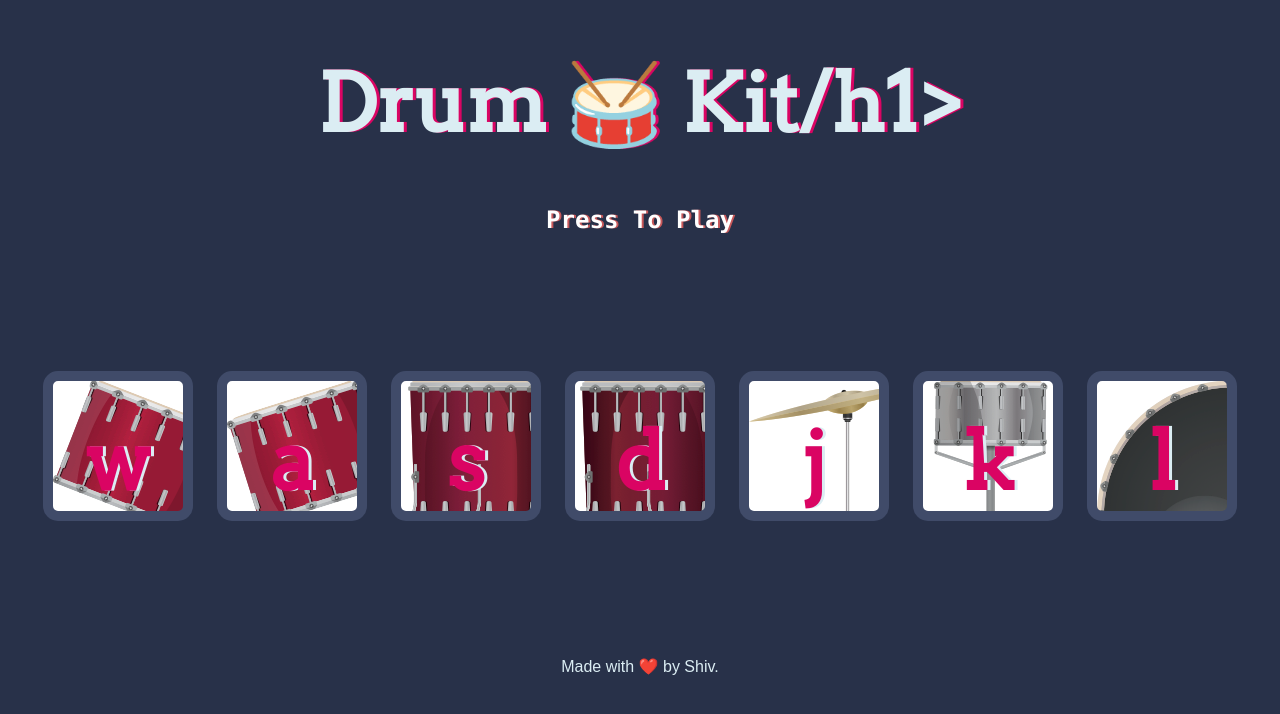
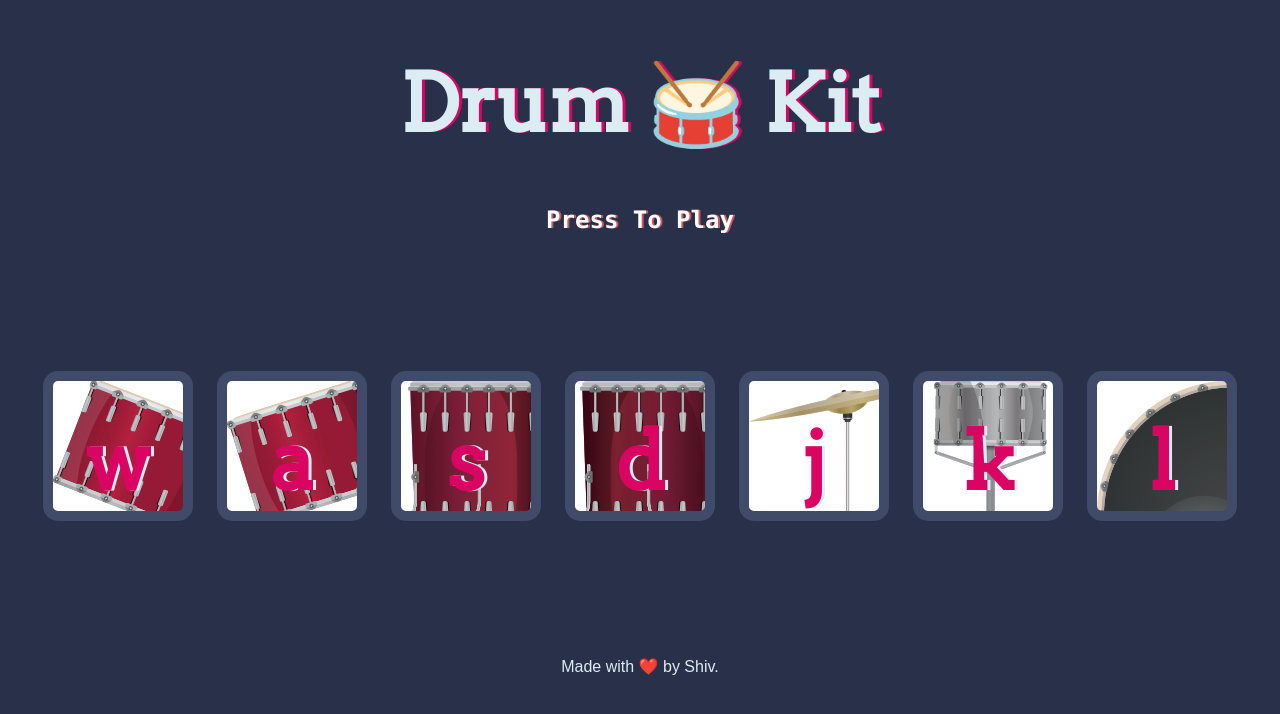
Before and after one commit to shivmehmi/drumkit, a plain HTML site: page index.html in a window 1280 px wide. Drawn offline with Linux system fonts and the light colour scheme.

Commit message:
Update index.html

```diff
--- a/index.html
+++ b/index.html
@@ -10,7 +10,7 @@
 
 <body>
 
-<h1 id="title">Drum 🥁 Kit/h1>
+<h1 id="title">Drum 🥁 Kit</h1>
 	<h2 class="h2">Press to Play</h2>
   <div class="set">
     <button class="w drum">w</button>
```
